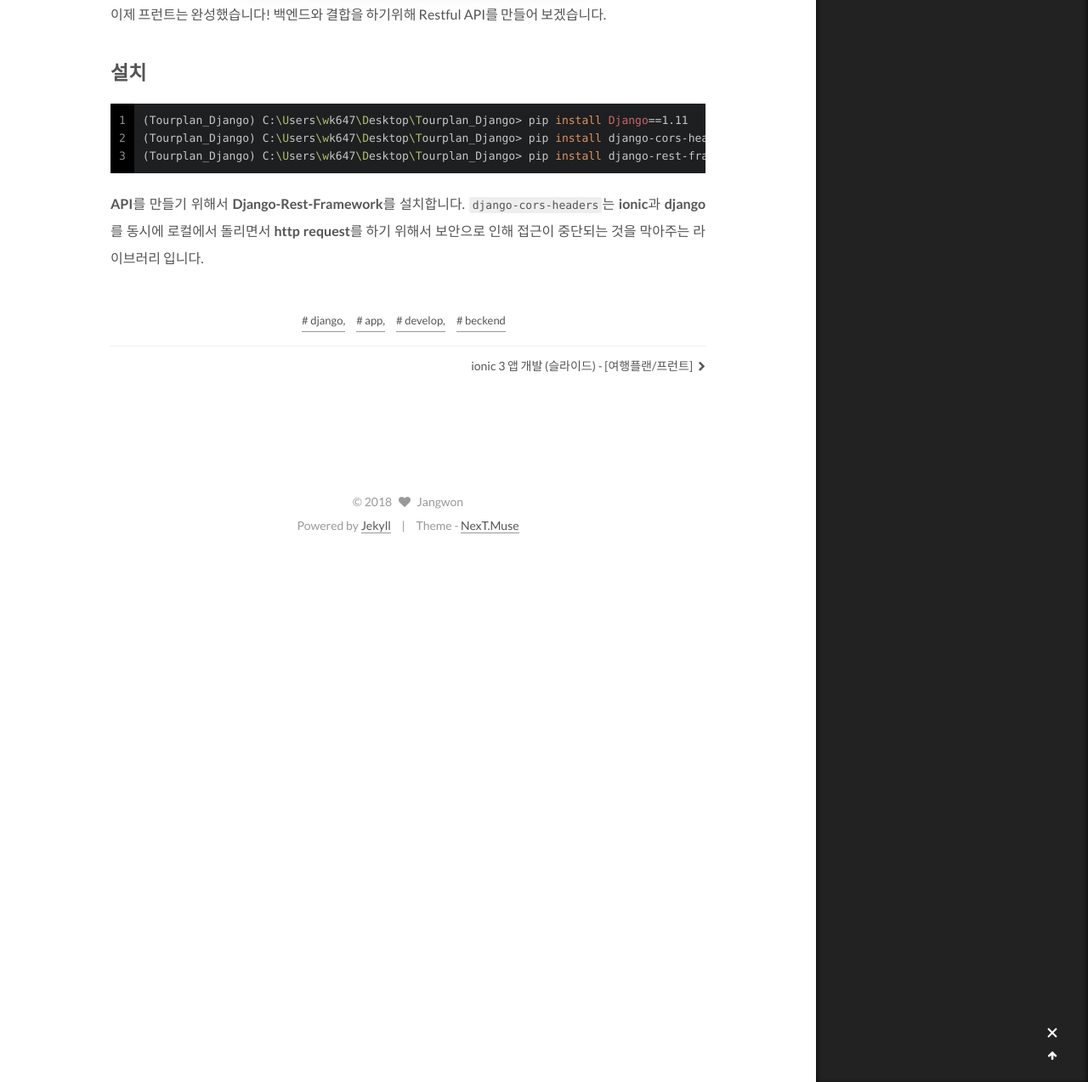
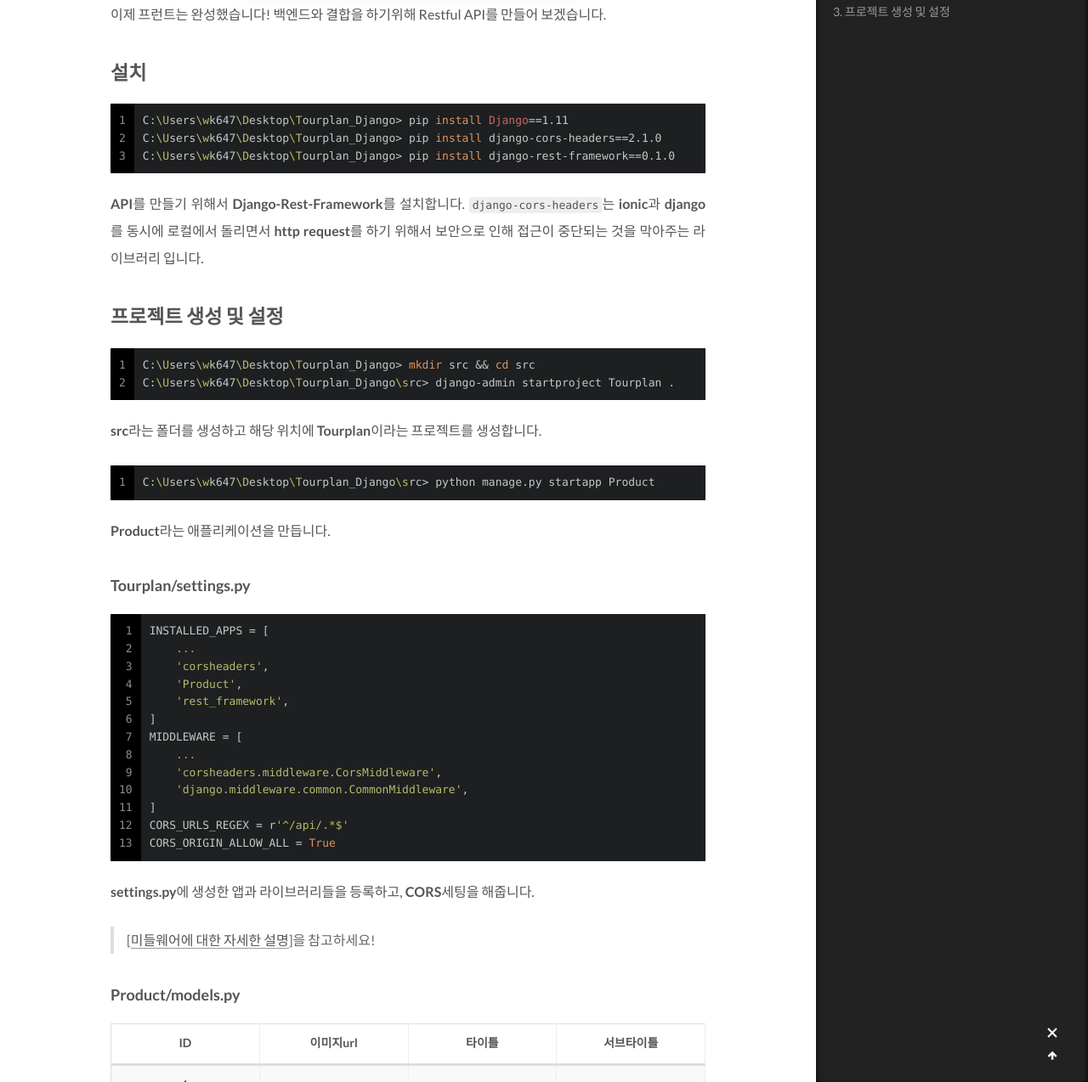
Before and after one commit to wkddnjset/wkddnjset.github.io, a Jekyll site: the page built from _posts/2018-02-12-Django-앱-개발-(API-만들기)-[여행플랜].md, in a window 1280 px wide and 1400 px high, scrolled down 1077 px, cut to the strip 126-1400 px from the top of the window. Shown: the whole strip at 85% size. Built offline with Jekyll 4.4.1, drawn with Linux system fonts in a browser that asks for light colours; comment, search, counter and statistics services are not loaded.

Commit message:
2018-02-11

```diff
--- a/_posts/2018-02-12-Django-앱-개발-(API-만들기)-[여행플랜].md
+++ b/_posts/2018-02-12-Django-앱-개발-(API-만들기)-[여행플랜].md
@@ -25,9 +25,55 @@ tags: django, app, develop, beckend
 ## 설치
 
 {% highlight bash linenos %}
-(Tourplan_Django) C:\Users\wk647\Desktop\Tourplan_Django> pip install Django==1.11
-(Tourplan_Django) C:\Users\wk647\Desktop\Tourplan_Django> pip install django-cors-headers==2.1.0
-(Tourplan_Django) C:\Users\wk647\Desktop\Tourplan_Django> pip install django-rest-framework==0.1.0
+C:\Users\wk647\Desktop\Tourplan_Django> pip install Django==1.11
+C:\Users\wk647\Desktop\Tourplan_Django> pip install django-cors-headers==2.1.0
+C:\Users\wk647\Desktop\Tourplan_Django> pip install django-rest-framework==0.1.0
 {% endhighlight %}
 
 **API**를 만들기 위해서 **Django-Rest-Framework**를 설치합니다. `django-cors-headers`는 **ionic**과 **django**를 동시에 로컬에서 돌리면서 **http request**를 하기 위해서 보안으로 인해 접근이 중단되는 것을 막아주는 라이브러리 입니다.
+
+## 프로젝트 생성 및 설정
+
+{% highlight bash linenos %}
+C:\Users\wk647\Desktop\Tourplan_Django> mkdir src && cd src
+C:\Users\wk647\Desktop\Tourplan_Django\src> django-admin startproject Tourplan .
+{% endhighlight %}
+
+**src**라는 폴더를 생성하고 해당 위치에 **Tourplan**이라는 프로젝트를 생성합니다.
+
+{% highlight bash linenos %}
+C:\Users\wk647\Desktop\Tourplan_Django\src> python manage.py startapp Product
+{% endhighlight %}
+
+**Product**라는 애플리케이션을 만듭니다.
+
+### Tourplan/settings.py
+
+{% highlight python linenos %}
+INSTALLED_APPS = [
+    ...
+    'corsheaders',
+    'Product',
+    'rest_framework',
+]
+MIDDLEWARE = [
+    ...
+    'corsheaders.middleware.CorsMiddleware',
+    'django.middleware.common.CommonMiddleware',
+]
+CORS_URLS_REGEX = r'^/api/.*$'
+CORS_ORIGIN_ALLOW_ALL = True
+{% endhighlight %}
+
+**settings.py**에 생성한 앱과 라이브러리들을 등록하고, **CORS**세팅을 해줍니다.
+
+> [[미들웨어에 대한 자세한 설명](http://uiandwe.tistory.com/1160)]을 참고하세요!
+
+
+### Product/models.py
+
+|    ID      |     이미지url   |     타이틀     |   서브타이틀     |
+|:----------:|:-------------:|:------------:|:-------------:|
+| 1          |               |              |               |
+| 2          |               |              |               |
+| 3          |               |              |               |
```
